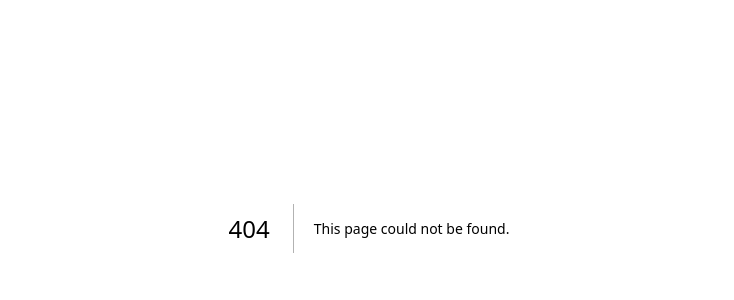
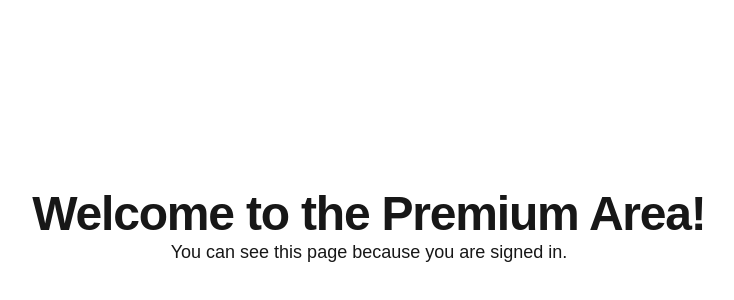
Before and after one commit to MongiLearnsToCode/family-portrait, a Next.js app: page /premium in a window 1280 px wide. Before the commit this address had no page. Shown: the part 172-472 px from the top of the page, without its empty margins (271-1005 px from the left). Built offline with nearby package versions, Linux system fonts and the light colour scheme; no server answers; sample sign-in values are in the browser's storage.

Commit message:
feat: implement protected routes

```diff
--- /dev/null
+++ b/src/app/premium/page.tsx
@@ -0,0 +1,35 @@
+'use client';
+
+import { useSession } from 'next-auth/react';
+import { useRouter } from 'next/navigation';
+import { useEffect } from 'react';
+
+export default function PremiumPage() {
+  const { data: session, status } = useSession();
+  const router = useRouter();
+
+  useEffect(() => {
+    if (status === 'unauthenticated') {
+      router.push('/');
+    }
+  }, [status, router]);
+
+  if (status === 'loading') {
+    return <p>Loading...</p>;
+  }
+
+  if (session) {
+    return (
+      <div className="flex flex-col items-center justify-center min-h-screen p-8">
+        <h1 className="text-4xl font-bold tracking-tight lg:text-5xl">
+          Welcome to the Premium Area!
+        </h1>
+        <p className="text-lg text-muted-foreground max-w-2xl">
+          You can see this page because you are signed in.
+        </p>
+      </div>
+    );
+  }
+
+  return null;
+}
--- a/src/components/auth-button.tsx
+++ b/src/components/auth-button.tsx
@@ -2,6 +2,7 @@
 
 import { useSession, signIn, signOut } from 'next-auth/react';
 import { Button } from '@/components/ui/button';
+import Link from 'next/link';
 
 export default function AuthButton() {
   const { data: session } = useSession();
@@ -10,6 +11,9 @@ export default function AuthButton() {
     return (
       <div className="flex items-center gap-4">
         <p>{session.user?.email}</p>
+        <Link href="/premium">
+          <Button>Premium</Button>
+        </Link>
         <Button onClick={() => signOut()}>Sign out</Button>
       </div>
     );
```
Also changed, not shown: 1 other file (tests, documents, lock files or other folders).
